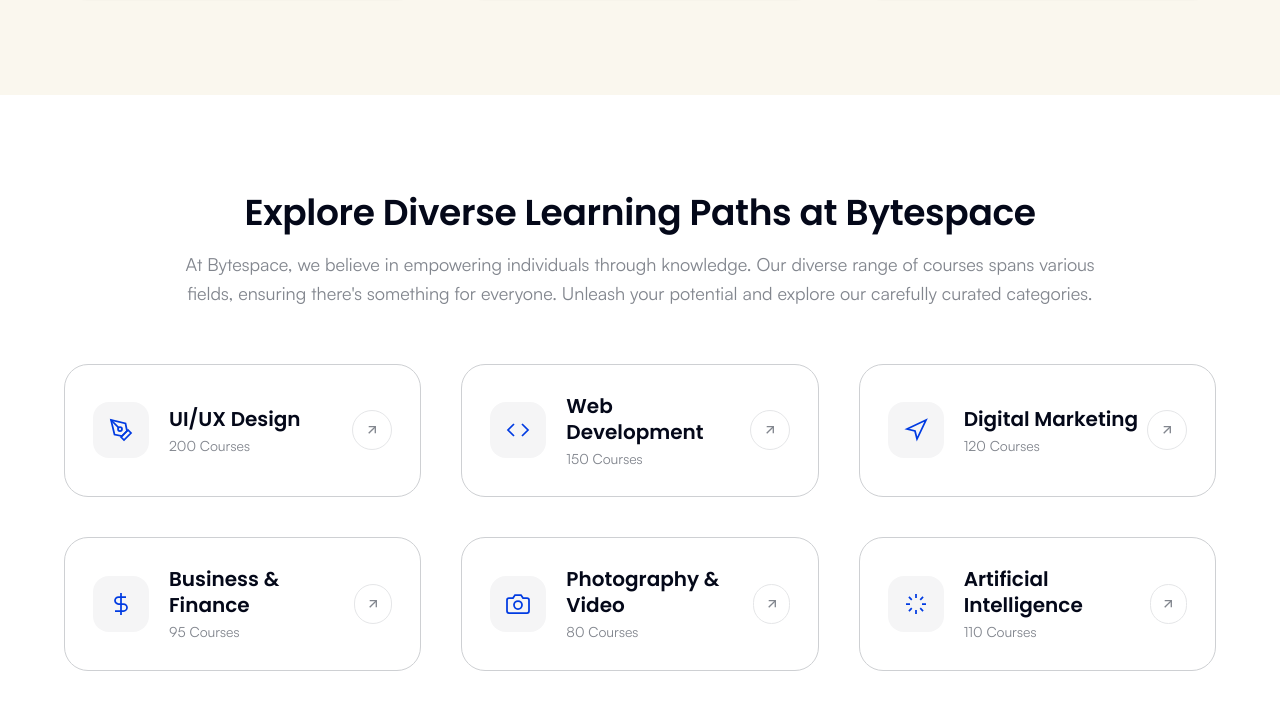
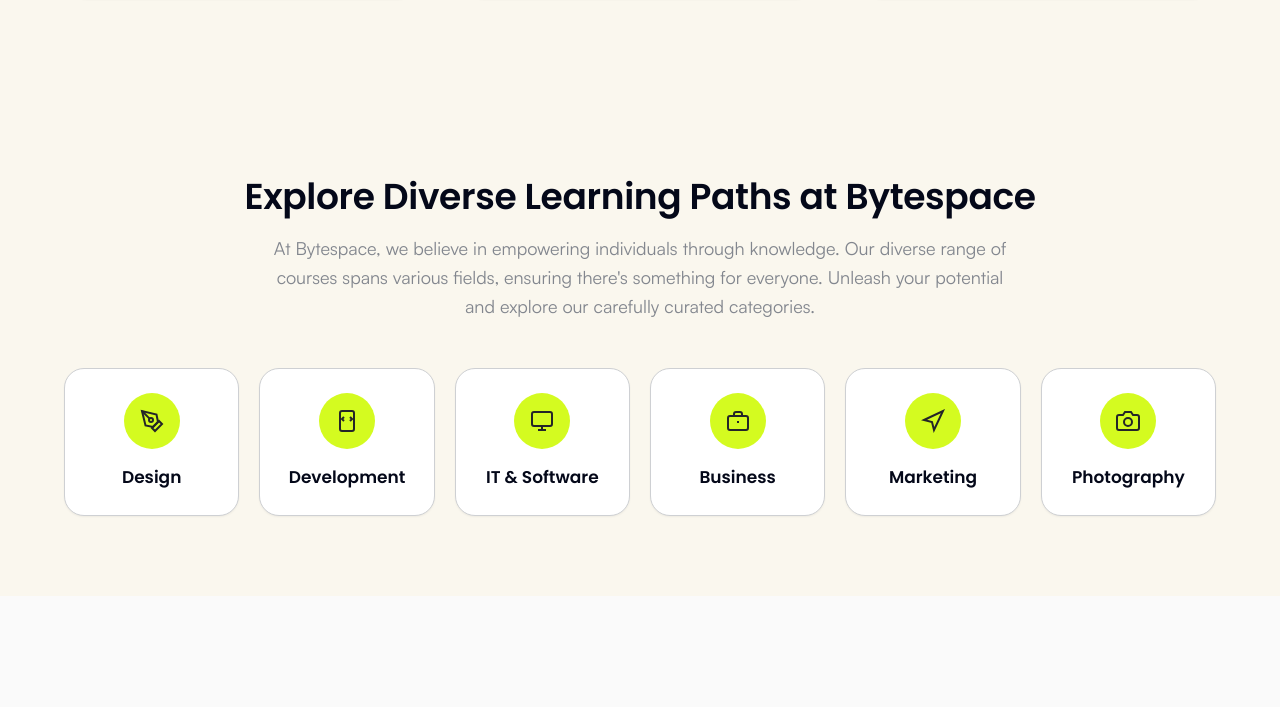
Before and after one commit to Ratul-NotFound/ByteSpace, a React (Vite) app: page / in a window 1280 px wide. Shown: the part 2699-3406 px from the top of the page. Built offline with nearby package versions, Linux system fonts and the light colour scheme; a web font is replaced by a local one.

Commit message:
feat(categories): rebuild Categories as single 6-item row with circular lime icons per Figma

```diff
--- a/src/components/Categories/Categories.tsx
+++ b/src/components/Categories/Categories.tsx
@@ -1,149 +1,105 @@
-interface CategoryItem {
+interface Category {
   id: string;
   title: string;
-  coursesCount: string;
-  icon: string;
-  badge?: string;
+  icon: 'design' | 'dev' | 'it' | 'business' | 'marketing' | 'photography';
 }
 
-const categories: CategoryItem[] = [
-  {
-    id: '1',
-    title: 'UI/UX Design',
-    coursesCount: '200 Courses',
-    icon: 'design',
-  },
-  {
-    id: '2',
-    title: 'Web Development',
-    coursesCount: '150 Courses',
-    icon: 'code',
-  },
-  {
-    id: '3',
-    title: 'Digital Marketing',
-    coursesCount: '120 Courses',
-    icon: 'marketing',
-  },
-  {
-    id: '4',
-    title: 'Business & Finance',
-    coursesCount: '95 Courses',
-    icon: 'finance',
-  },
-  {
-    id: '5',
-    title: 'Photography & Video',
-    coursesCount: '80 Courses',
-    icon: 'camera',
-  },
-  {
-    id: '6',
-    title: 'Artificial Intelligence',
-    coursesCount: '110 Courses',
-    icon: 'ai',
-  },
+const categories: Category[] = [
+  { id: '1', title: 'Design', icon: 'design' },
+  { id: '2', title: 'Development', icon: 'dev' },
+  { id: '3', title: 'IT & Software', icon: 'it' },
+  { id: '4', title: 'Business', icon: 'business' },
+  { id: '5', title: 'Marketing', icon: 'marketing' },
+  { id: '6', title: 'Photography', icon: 'photography' },
 ];
 
-function CategoryIcon({ type }: { type: string }) {
+function CategoryIcon({ type }: { type: Category['icon'] }) {
   switch (type) {
     case 'design':
       return (
-        <svg viewBox="0 0 24 24" fill="none" stroke="currentColor" strokeWidth={1.75} className="size-6">
+        <svg viewBox="0 0 24 24" fill="none" stroke="currentColor" strokeWidth={2} className="size-6 text-ink">
           <path d="M12 19l7-7 3 3-7 7-3-3z" />
           <path d="M18 13l-1.5-7.5L2 2l3.5 14.5L13 18l5-5z" />
           <path d="M2 2l7.586 7.586" />
           <circle cx="11" cy="11" r="2" />
         </svg>
       );
-    case 'code':
+    case 'dev':
       return (
-        <svg viewBox="0 0 24 24" fill="none" stroke="currentColor" strokeWidth={1.75} className="size-6">
-          <polyline points="16 18 22 12 16 6" />
-          <polyline points="8 6 2 12 8 18" />
+        <svg viewBox="0 0 24 24" fill="none" stroke="currentColor" strokeWidth={2} className="size-6 text-ink">
+          <rect x="5" y="2" width="14" height="20" rx="2" />
+          <line x1="12" y1="18" x2="12.01" y2="18" />
+          <polyline points="9 8 7 10 9 12" />
+          <polyline points="15 8 17 10 15 12" />
+        </svg>
+      );
+    case 'it':
+      return (
+        <svg viewBox="0 0 24 24" fill="none" stroke="currentColor" strokeWidth={2} className="size-6 text-ink">
+          <rect x="2" y="3" width="20" height="14" rx="2" />
+          <line x1="8" y1="21" x2="16" y2="21" />
+          <line x1="12" y1="17" x2="12" y2="21" />
+        </svg>
+      );
+    case 'business':
+      return (
+        <svg viewBox="0 0 24 24" fill="none" stroke="currentColor" strokeWidth={2} className="size-6 text-ink">
+          <rect x="2" y="7" width="20" height="14" rx="2" />
+          <path d="M16 7V5a2 2 0 0 0-2-2h-4a2 2 0 0 0-2 2v2" />
+          <path d="M12 12v2" />
         </svg>
       );
     case 'marketing':
       return (
-        <svg viewBox="0 0 24 24" fill="none" stroke="currentColor" strokeWidth={1.75} className="size-6">
+        <svg viewBox="0 0 24 24" fill="none" stroke="currentColor" strokeWidth={2} className="size-6 text-ink">
           <path d="M3 11l19-9-9 19-2-8-8-2z" />
         </svg>
       );
-    case 'finance':
+    case 'photography':
       return (
-        <svg viewBox="0 0 24 24" fill="none" stroke="currentColor" strokeWidth={1.75} className="size-6">
-          <line x1="12" y1="1" x2="12" y2="23" />
-          <path d="M17 5H9.5a3.5 3.5 0 0 0 0 7h5a3.5 3.5 0 0 1 0 7H6" />
-        </svg>
-      );
-    case 'camera':
-      return (
-        <svg viewBox="0 0 24 24" fill="none" stroke="currentColor" strokeWidth={1.75} className="size-6">
+        <svg viewBox="0 0 24 24" fill="none" stroke="currentColor" strokeWidth={2} className="size-6 text-ink">
           <path d="M23 19a2 2 0 0 1-2 2H3a2 2 0 0 1-2-2V8a2 2 0 0 1 2-2h4l2-3h6l2 3h4a2 2 0 0 1 2 2z" />
           <circle cx="12" cy="13" r="4" />
         </svg>
       );
-    case 'ai':
-      return (
-        <svg viewBox="0 0 24 24" fill="none" stroke="currentColor" strokeWidth={1.75} className="size-6">
-          <path d="M12 2v4M12 18v4M4.93 4.93l2.83 2.83M16.24 16.24l2.83 2.83M2 12h4M18 12h4M4.93 19.07l2.83-2.83M16.24 7.76l2.83-2.83" />
-        </svg>
-      );
-    default:
-      return null;
   }
 }
 
 export function Categories() {
   return (
-    <section id="categories" className="bg-white py-20 lg:py-24" aria-labelledby="categories-heading">
+    <section id="categories" className="bg-[#FAF7EE] py-16 lg:py-20" aria-labelledby="categories-heading">
       <div className="mx-auto w-[1200px] max-w-full px-6">
-        {/* Heading (Figma Node #34:684) */}
+        {/* Heading */}
         <div className="mx-auto flex max-w-[917px] flex-col items-center gap-4 text-center">
           <h2
             id="categories-heading"
-            className="font-heading text-[28px] sm:text-[32px] lg:text-[36px] font-semibold leading-[1.2] tracking-[-0.01em] text-[#040819]"
+            className="font-heading text-[28px] sm:text-[34px] lg:text-[36px] font-semibold leading-[1.2] tracking-[-0.01em] text-[#040819]"
           >
             Explore Diverse Learning Paths at Bytespace
           </h2>
-          <p className="text-[16px] sm:text-[18px] leading-[1.6] text-muted">
+          <p className="max-w-[760px] text-[16px] sm:text-[18px] leading-[1.6] text-muted">
             At Bytespace, we believe in empowering individuals through knowledge. Our diverse range
             of courses spans various fields, ensuring there's something for everyone. Unleash your
             potential and explore our carefully curated categories.
           </p>
         </div>
 
-        {/* 6 Category Cards Grid (Figma Node #34:725, EL-071976c8: 3 cols x 2 rows, gap 40px) */}
-        <div className="mt-14 grid grid-cols-1 sm:grid-cols-2 lg:grid-cols-3 gap-8 lg:gap-10">
+        {/* 6 Category Cards in a Single Row (Exact Figma Screenshot Layout) */}
+        <div className="mt-12 grid grid-cols-2 sm:grid-cols-3 lg:grid-cols-6 gap-4 sm:gap-5">
           {categories.map((cat) => (
             <div
               key={cat.id}
-              className="group flex cursor-pointer items-center justify-between rounded-[24px] border border-[#CED0D3] bg-white p-6 sm:p-7 transition-all duration-200 hover:-translate-y-1 hover:border-brand hover:shadow-lg"
+              className="group flex flex-col items-center justify-center rounded-[20px] border border-[#CED0D3] bg-white p-6 shadow-sm transition-all duration-200 hover:-translate-y-1 hover:border-brand hover:shadow-md cursor-pointer"
             >
-              <div className="flex items-center gap-5">
-                <div className="flex size-14 shrink-0 items-center justify-center rounded-2xl bg-surface text-brand transition-colors group-hover:bg-brand group-hover:text-white">
-                  <CategoryIcon type={cat.icon} />
-                </div>
-                <div>
-                  <h3 className="font-heading text-[18px] sm:text-[20px] font-semibold leading-[1.3] text-[#040819] transition-colors group-hover:text-brand">
-                    {cat.title}
-                  </h3>
-                  <p className="mt-1 text-[14px] leading-[1.4] text-muted">{cat.coursesCount}</p>
-                </div>
+              {/* Circular Lime Icon Badge */}
+              <div className="flex size-14 items-center justify-center rounded-full bg-accent transition-transform duration-200 group-hover:scale-110">
+                <CategoryIcon type={cat.icon} />
               </div>
 
-              <div className="flex size-10 items-center justify-center rounded-full border border-subtle text-muted transition-all group-hover:border-brand group-hover:bg-brand group-hover:text-white">
-                <svg
-                  viewBox="0 0 24 24"
-                  fill="none"
-                  stroke="currentColor"
-                  strokeWidth={2}
-                  className="size-4 -rotate-45 transition-transform group-hover:rotate-0"
-                >
-                  <line x1="5" y1="12" x2="19" y2="12" />
-                  <polyline points="12 5 19 12 12 19" />
-                </svg>
-              </div>
+              {/* Category Name */}
+              <h3 className="mt-4 font-heading text-[16px] sm:text-[17px] font-semibold text-[#040819] transition-colors group-hover:text-brand text-center">
+                {cat.title}
+              </h3>
             </div>
           ))}
         </div>
```
